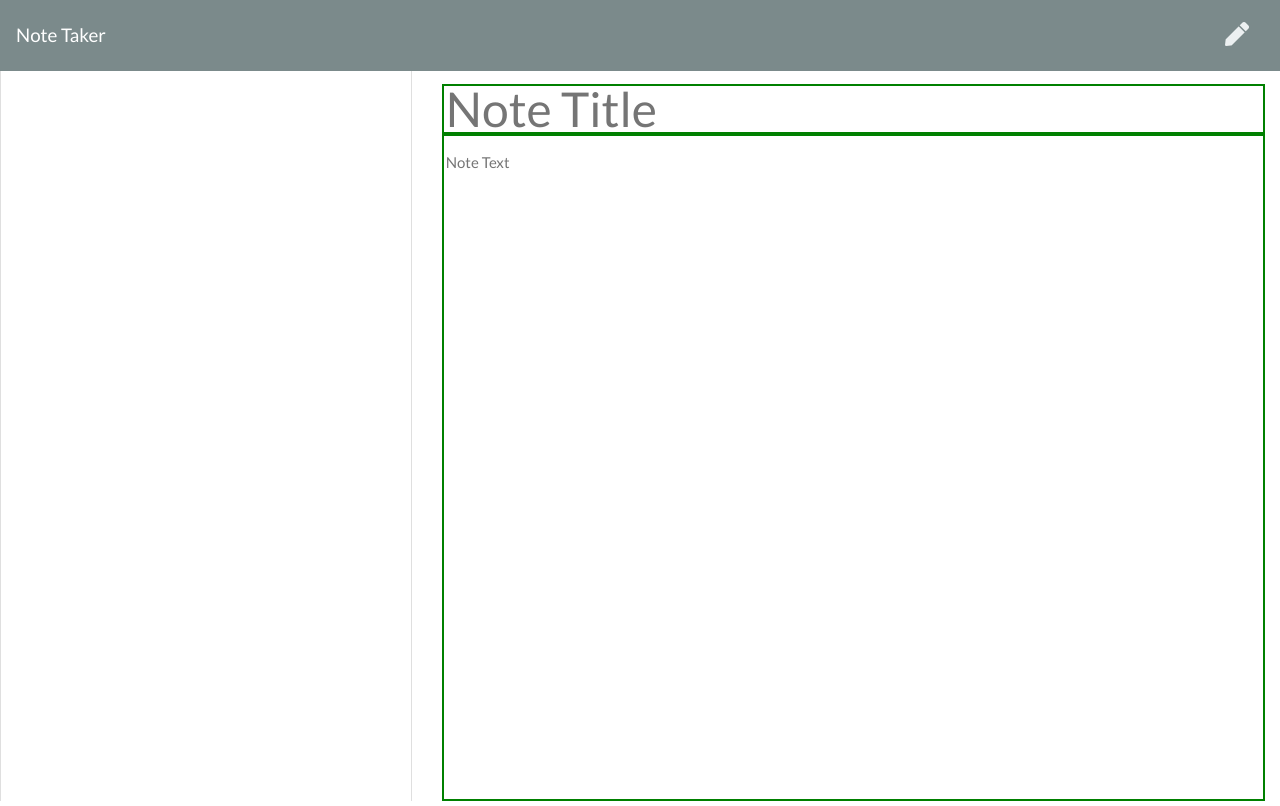
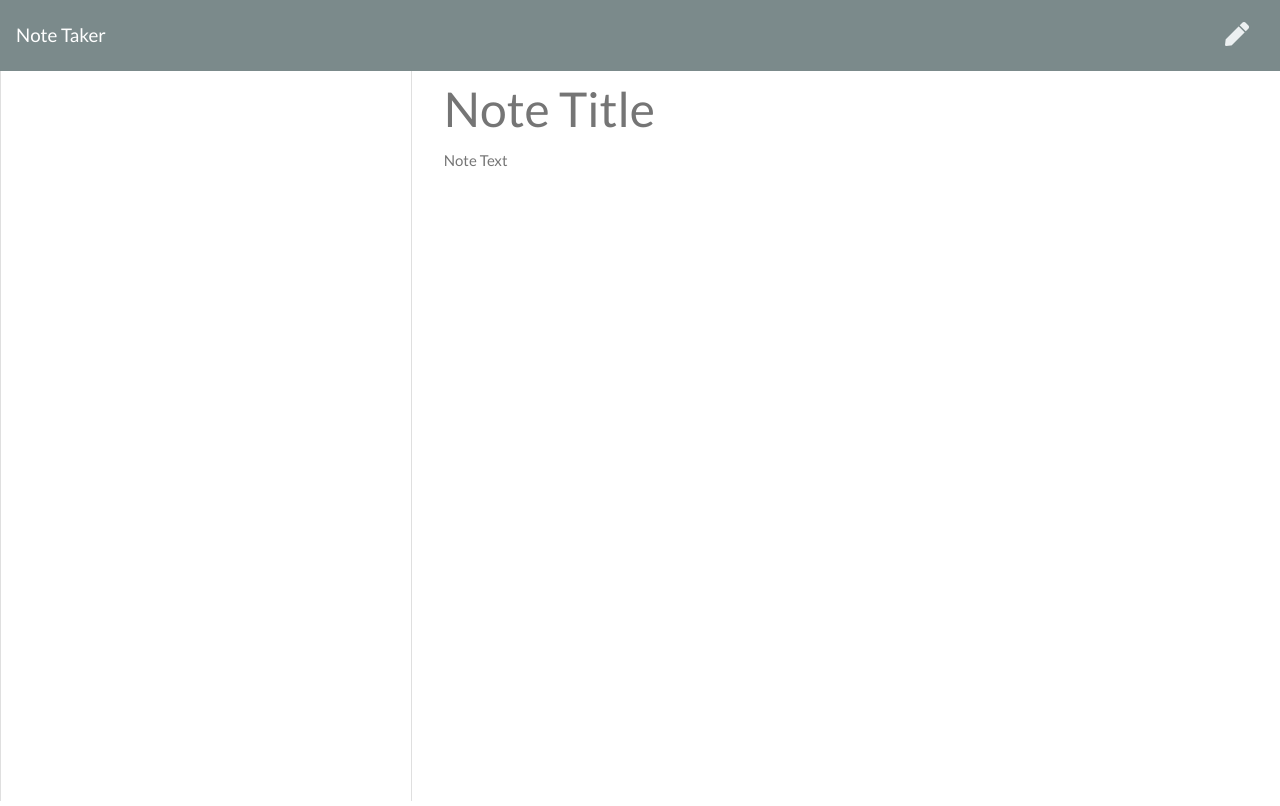
Before and after one commit to agreenthal/Note-Pad, a website: page Develop/public/notes.html in a window 1280 px wide. Drawn offline with nearby package versions, Linux system fonts and the light colour scheme; no server answers.

Commit message:
removed border

```diff
--- a/Develop/public/assets/css/styles.css
+++ b/Develop/public/assets/css/styles.css
@@ -21,7 +21,7 @@ body {
   color: #da1d1d;
   width: 100%;
   outline: none;
-  border: 2px solid green;
+  border: none;
 }
 
 .note-textarea {
```
Also changed, not shown: Develop/public/index.html (+1 -1 lines).
